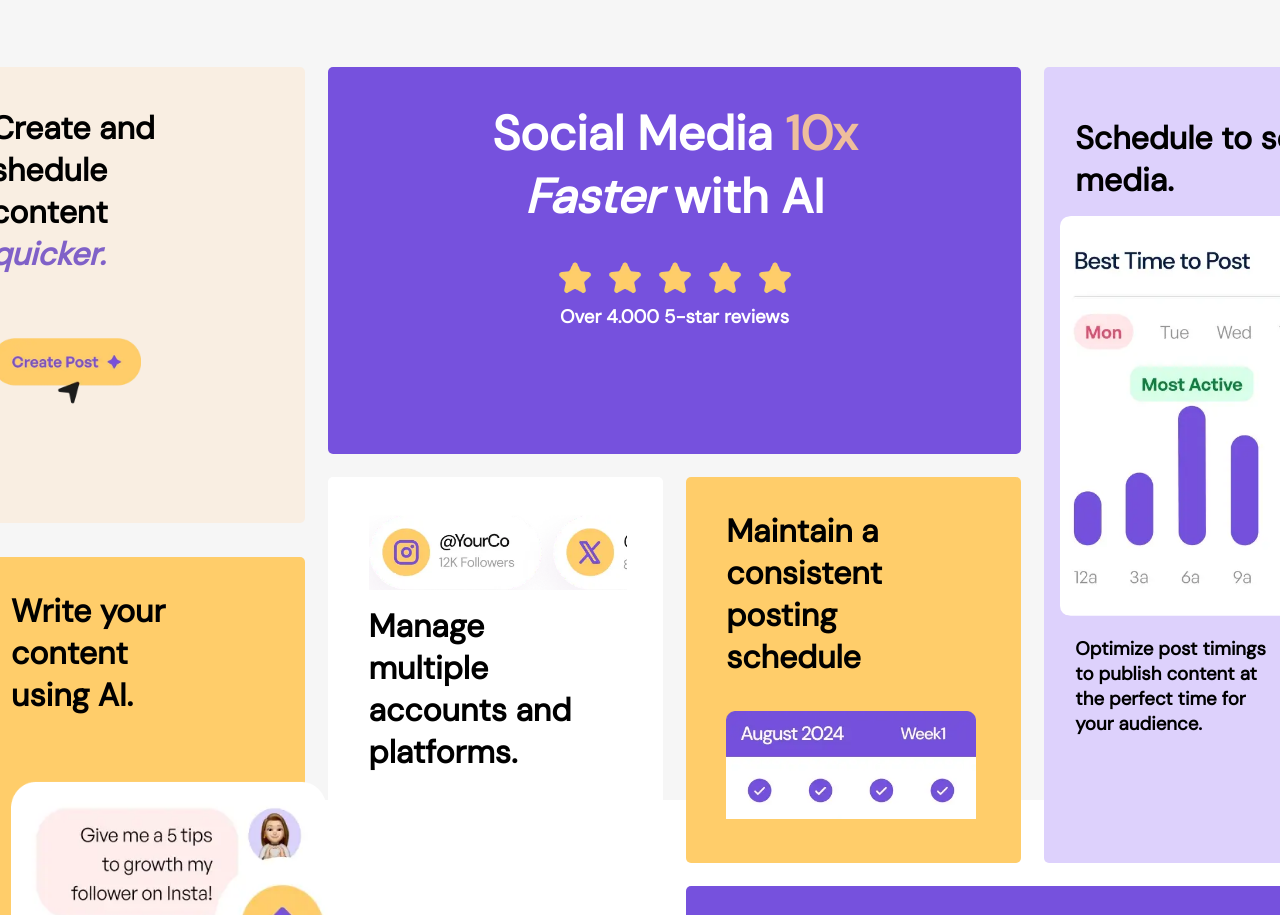
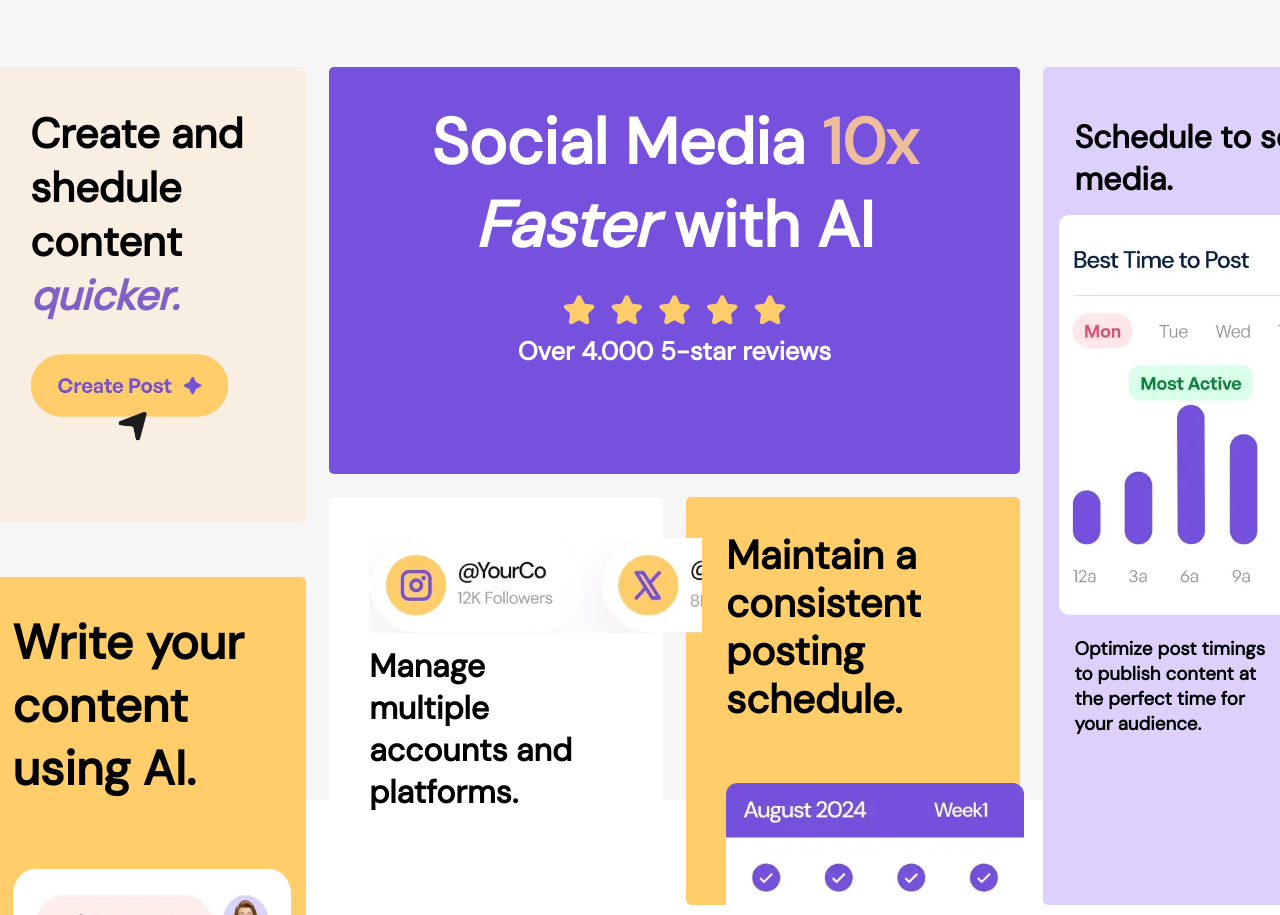
Before and after one commit to zesciati/Bento-grid, a plain HTML site: page index.html in a window 1280 px wide. Shown: the top 915 px of the page. Drawn offline with Linux system fonts and the light colour scheme.

Commit message:
memperbaiki layout 3

```diff
--- a/bentogrid.css
+++ b/bentogrid.css
@@ -45,7 +45,7 @@ body {
 .grid-layout {
   display: grid;
   grid-template-columns: repeat(4, 25%);
-  grid-template-rows: repeat(4, 25%);
+  grid-template-rows: repeat(3, 25%);
   margin: 5% 0;
   gap: 23px;
 }
@@ -71,10 +71,13 @@ body {
 }
 
 .create-post h1 {
-  padding-bottom: 20%;
+  padding-bottom: 10%;
+  font-size: 2.6rem;
 }
 
-.create-post img {}
+.create-post img, .create-post h1 {
+  padding-left: 12%;
+}
 
 .five-stars {
   grid-column: 2 / span 2;
@@ -94,12 +97,13 @@ body {
 .five-stars h1 {
   color: white;
   /* font-size: var(--font-size); */
-  font-size: 3rem;
-  padding-bottom: 5%;
+  font-size: 4rem;
+  padding-bottom: 4%;
 }
 
 .five-stars h3 {
   color: white;
+  font-size: 1.6rem;
 }
 
 .schedule-posts {
@@ -147,6 +151,7 @@ body {
 .ai-content h1 {
   padding-top: 10%;
   /* margin-top: 10%; */
+  font-size:3rem ;
 }
 
 .ai-content img {
@@ -190,9 +195,11 @@ body {
 }
 .consistent-schedule h1{
   margin-top: 10%;
+  font-size: 2.5rem;
+  line-height: 3rem;
 }
 .consistent-schedule img{
-  margin-top: 10%;
+  margin-top: 3.8rem;
 }
 
 .audience-growth{
--- a/index.html
+++ b/index.html
@@ -28,7 +28,7 @@
           <img
             src="./assets/images/illustration-create-post.webp"
             alt="illustration-create-post"
-            width="150"
+            width="75%"
           />
         </div>
         <div class="five-stars">
@@ -41,7 +41,7 @@
           <img
             src="./assets/images/illustration-five-stars.webp"
             alt="illustration-five-stars"
-            width="240"
+            width="37%"
           />
           <h3>Over 4.000 5-star reviews</h3>
         </div>
@@ -76,7 +76,7 @@
           <img
             src="./assets/images/illustration-ai-content.webp"
             alt=""
-            width="380"
+            width="340"
             height="360"
           />
         </div>
@@ -85,8 +85,8 @@
             src="./assets/images/illustration-multiple-platforms.webp"
             alt="illustration-multiple-platforms"
             style="
-              width: 16.125rem;
-              height: 4.688rem;
+              width: 333px;
+              height: 23.2%;
               object-fit: cover;
               object-position: 0 0;
             "
@@ -103,14 +103,14 @@
             Maintain a <br />
             consistent <br />
             posting <br />
-            schedule
+            schedule.
           </h1>
           <img
             src="./assets/images/illustration-consistent-schedule.webp"
             alt="consistent-schedule"
             style="
-              width: 18.125rem;
-              height: 6.75rem;
+              width: 21.125rem;
+              height: 7.75rem;
               object-fit: cover;
               object-position: 0 0;
             "
```
